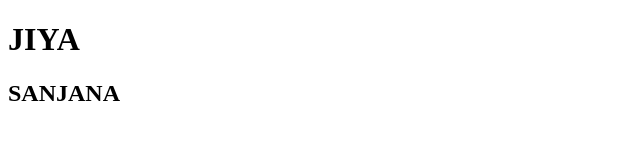
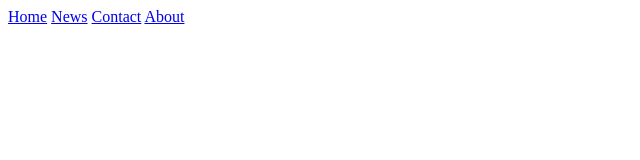
Before and after one commit to Jiya976/demo1, a plain HTML site: page index.html in a window 1280 px wide. Shown: the whole page, without its empty margins (0-640 px from the left). Drawn offline with Linux system fonts and the light colour scheme.

Commit message:
First commit

```diff
--- a/index.html
+++ b/index.html
@@ -2,12 +2,16 @@
 <html lang="en">
 <head>
     <meta charset="UTF-8">
-    <meta name="viewport" content="width=<device-width>, initial-scale=1.0">
+    <meta name="viewport" content="width=device-width>, initial-scale=1.0">
     <title>Document</title>
 </head>
 <body>
-<h1>JIYA </h1>
-<h2>SANJANA</h2>
+    <div class="topnav">
+  <a class="active" href="#home">Home</a>
+  <a href="#news">News</a>
+  <a href="#contact">Contact</a>
+  <a href="#about">About</a>
+</div>
 
 </body>
 </html>
```
